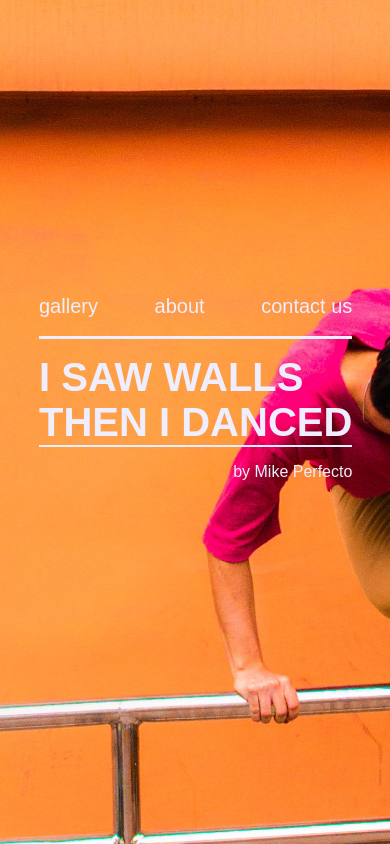
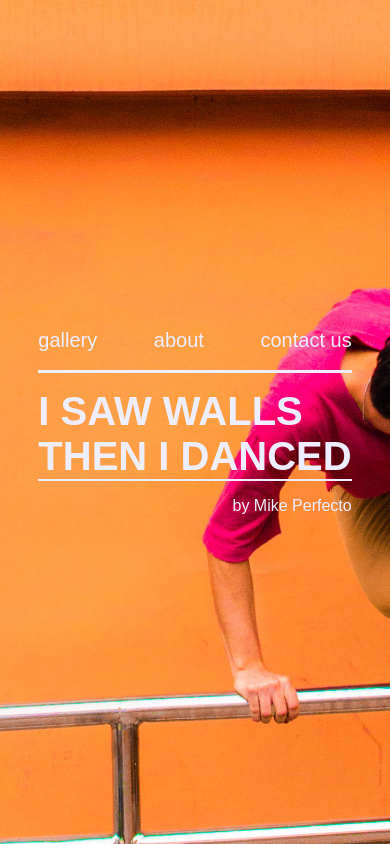
Before and after one commit to acostacos/Mike-Website-when-I-see-walls, a plain HTML site: page index.html in a window 390 px wide. Drawn offline with Linux system fonts and the light colour scheme.

Commit message:
Fixed problem with alignment of index.html

```diff
--- a/css/index.css
+++ b/css/index.css
@@ -20,14 +20,14 @@ body {
     background-repeat: no-repeat;
     background-position: center;
     background-size: cover;
+    display: flex;
+    align-items: center;
 }
 
 main {
     color: var(--white);
     display: inline-block;
-    position: relative;
-    top: 35%;
-    left: 10%;
+    margin-left: 10%;
 }
 
 nav .navbar {
@@ -146,6 +146,14 @@ nav .navbar .nav-item a:hover:after {
 
 /* Media Queries */
 @media(max-width: 700px){
+    body {
+        justify-content: center;
+    }
+
+    main {
+        margin-left: 0;
+    }
+
     .title-section .main-title {
         font-size: 2.5rem;
     }
```
